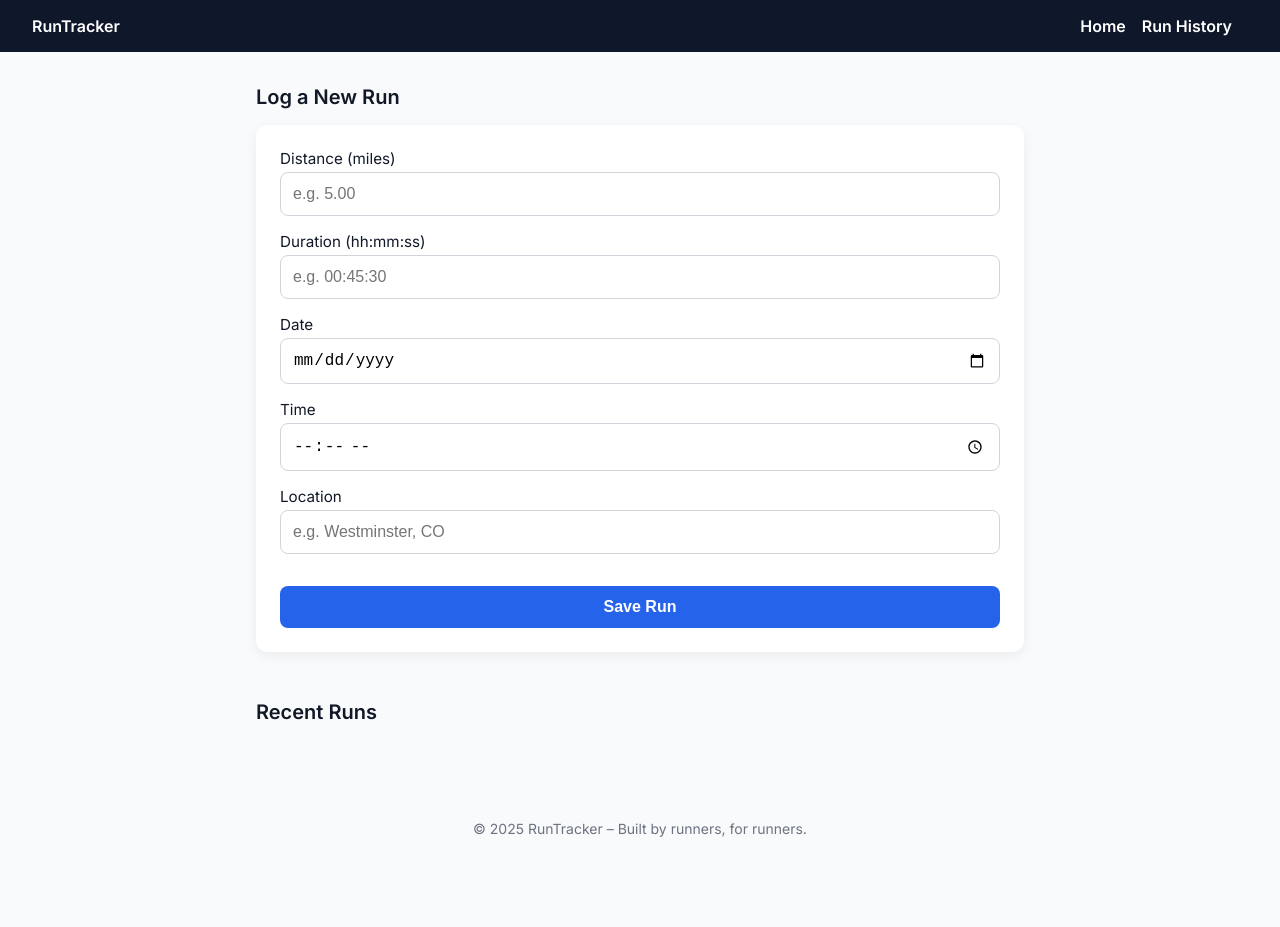
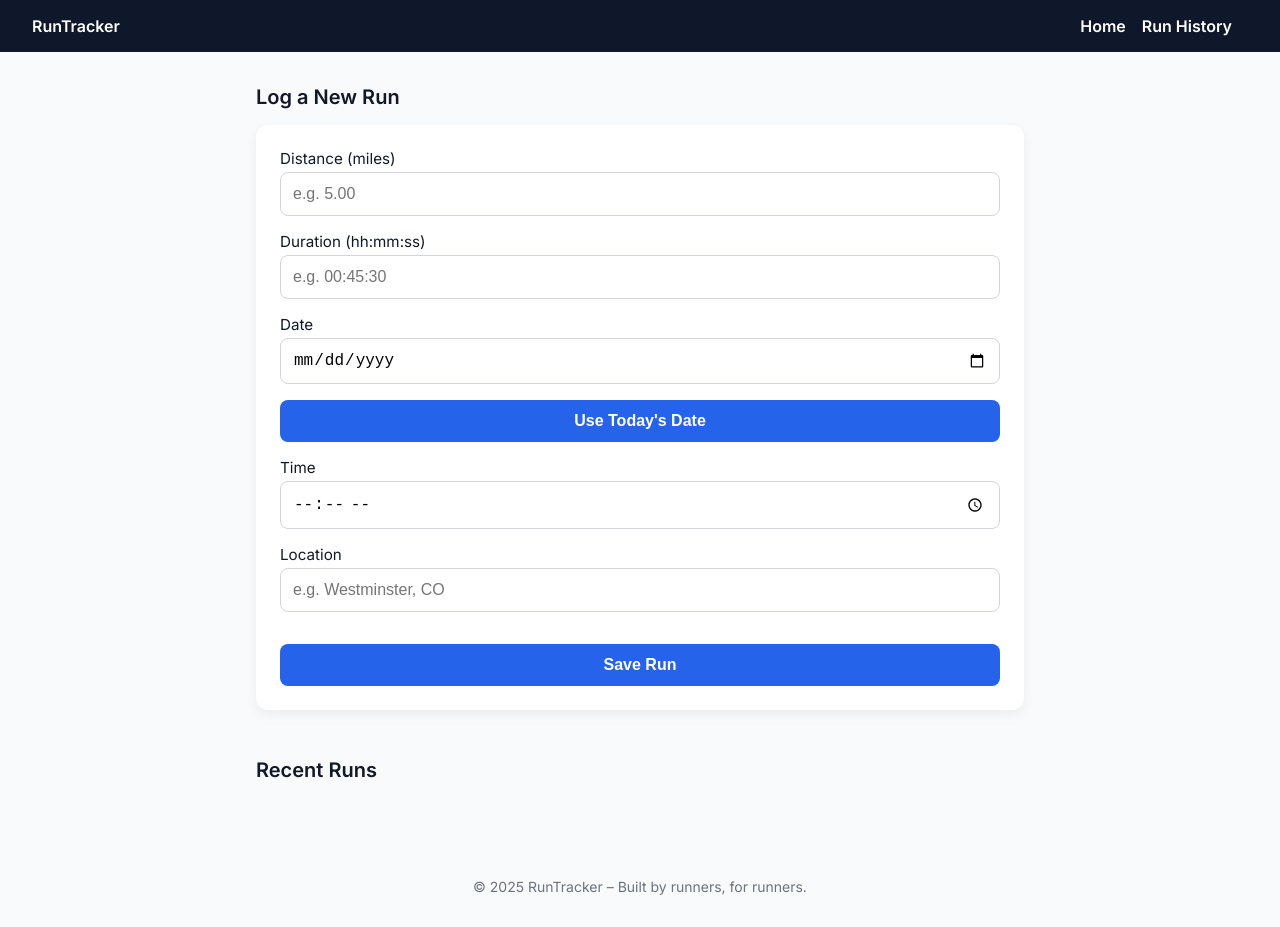
Before and after one commit to phil0198/run-tracker, a plain HTML site: page index.html in a window 1280 px wide. Before the commit the page ends 869 px from the top, so only its background shows below. Drawn offline with Linux system fonts and the light colour scheme.

Commit message:
Update index.html

```diff
--- a/index.html
+++ b/index.html
@@ -187,6 +187,7 @@
         <label>
           Date
           <input type="date" id="date" required />
+          <button type="button" onclick="fillTodayDate()">Use Today's Date</button>
         </label>
         <label>
           Time
@@ -218,6 +219,11 @@
       const nav = document.getElementById('navLinks');
       nav.classList.toggle('active');
     }
+
+    function fillTodayDate() {
+      const today = new Date().toISOString().split('T')[0];
+      document.getElementById('date').value = today;
+    }
   </script>
   <script src="main.js"></script>
 </body>
```
